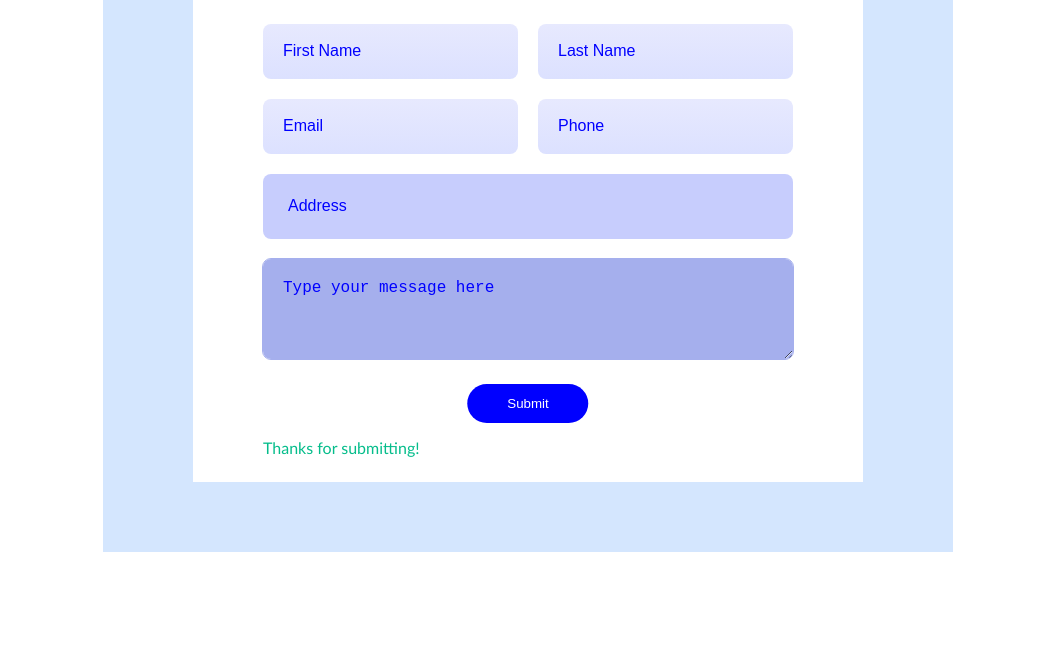
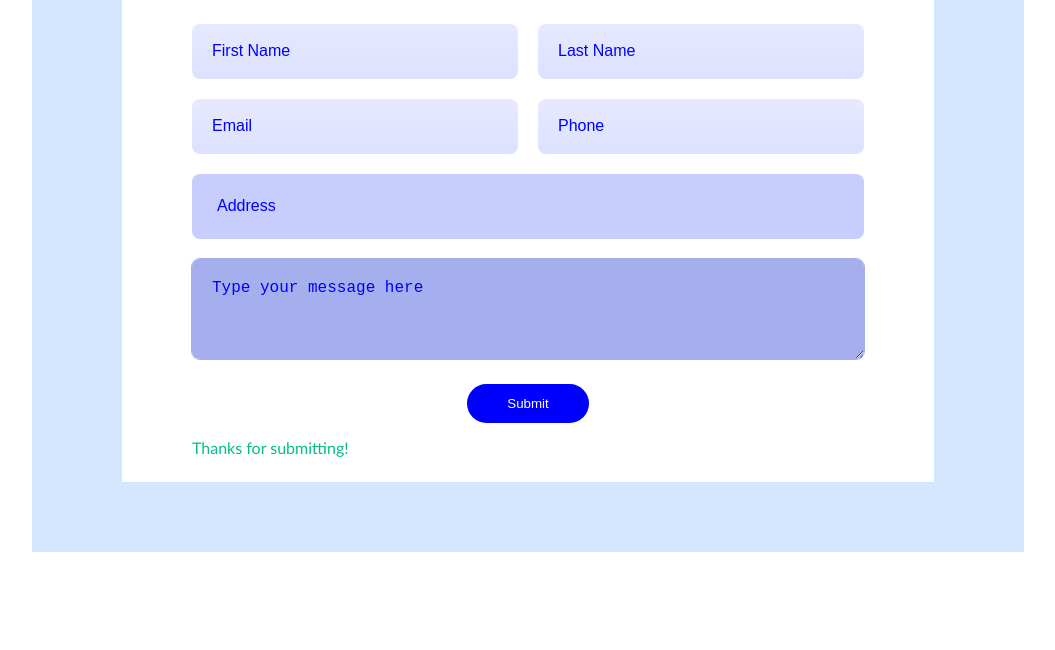
Before and after one commit to Kristle22/praktine-uzduotis-3, a website: page index.html in a window 1280 px wide. Shown: the part 150-800 px from the top of the page, without its empty margins (112-1167 px from the left). Drawn offline with Linux system fonts and the light colour scheme.

Commit message:
min-height&some changes

```diff
--- a/css/main.css
+++ b/css/main.css
@@ -13,16 +13,19 @@ body {
 .container {
   margin: auto;
   padding: 70px 90px;
-  width: 90%;
-  max-width: 850px;
+  width: 100%;
+  min-width: 576px;
+  max-width: 992px;
   background-color: #d4e6fe;
 }
 .white {
+  text-align: center;
   background-color: #fff;
   padding: 20px 70px;
 }
 
 .heading {
+  text-align: left;
   text-transform: capitalize;
   font-size: 36px;
   font-weight: 100;
@@ -39,10 +42,11 @@ input {
   border-radius: 8px;
   background: linear-gradient(#e7e9fe, #dce1ff);
   border: none;
-  transition: all 0.3s ease-out;
+  transition: box-shadow 0.3s ease-out;
 }
-input:focus {
-  outline: 1px solid #949fed;
+input:focus,
+textarea:focus {
+  outline: 2px solid #949fed;
 }
 input:hover,
 textarea:hover {
@@ -80,8 +84,8 @@ textarea.message {
   color: #fff;
   border: none;
   margin-top: 25px;
-  margin-left: 50%;
-  transform: translate(-50%);
+  /* margin-left: 50%;
+  transform: translate(-50%); */
   transition: all 0.3s ease-out;
 }
 .submit:hover {
@@ -92,9 +96,10 @@ textarea.message {
 }
 .submit:active {
   box-shadow: -5px 8px 10px #aaaaaa;
-  transform: translate(-62px, 2px);
+  transform: translate(-1px, 1px);
 }
 p {
+  text-align: left;
   margin: 15px 0 5px 0;
   color: #05bd8b;
 }
```
